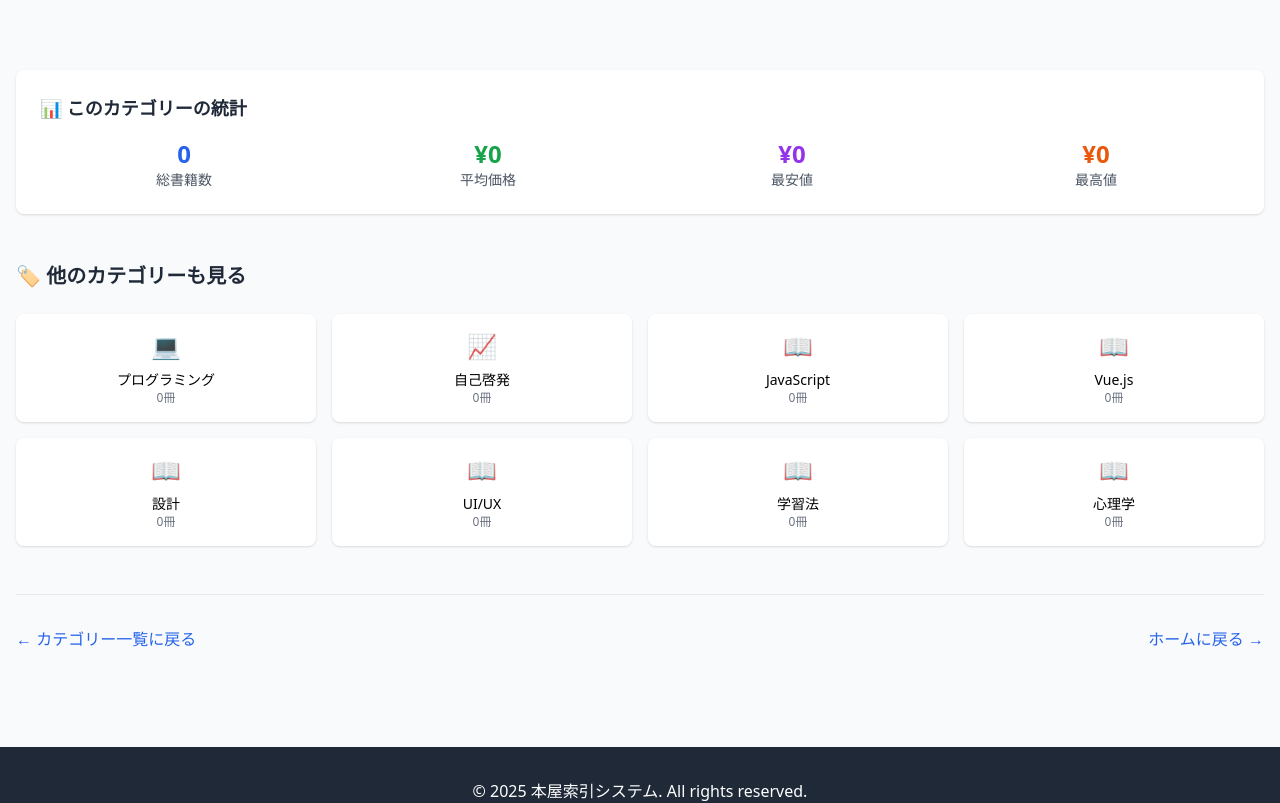
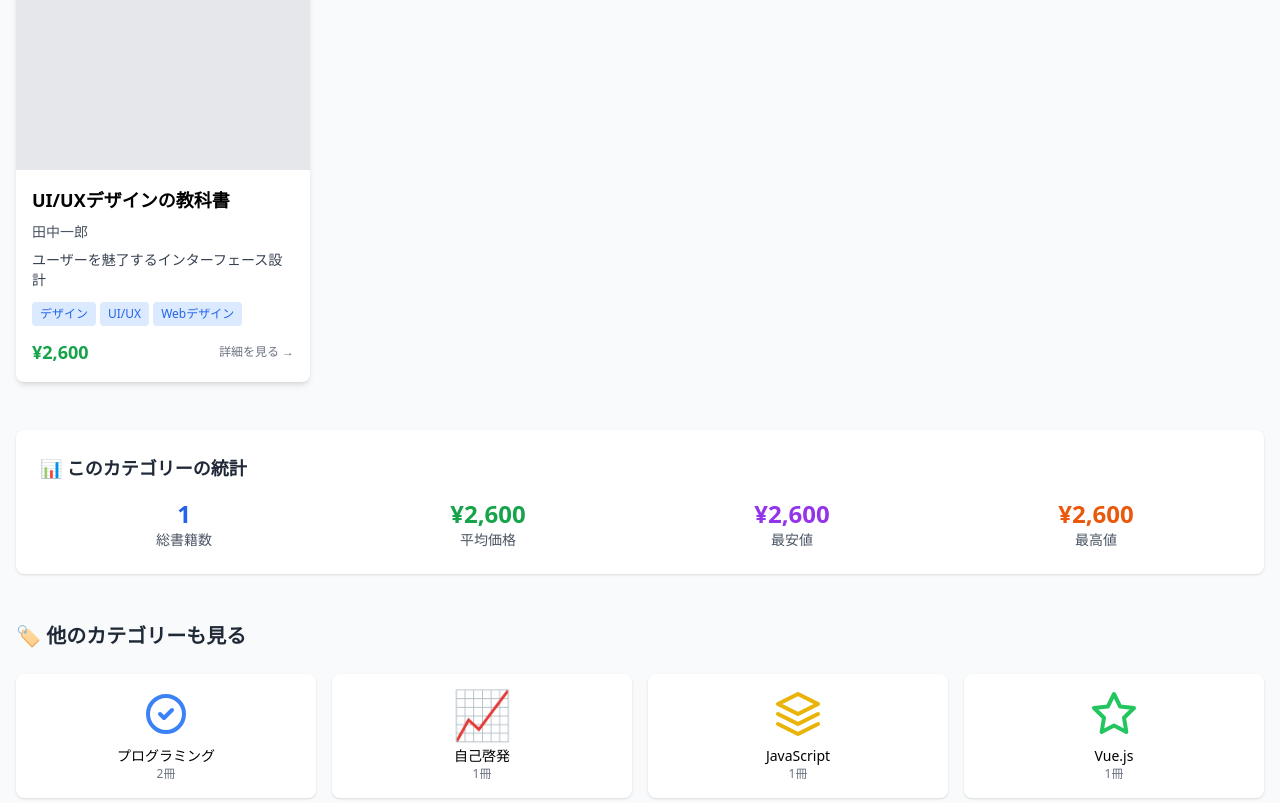
Before and after one commit to yistrev/nuxtjs-bookstore, a Nuxt app: page /categories/design in a window 1280 px wide. Shown: the part 760-1563 px from the top of the page. Built offline with nearby package versions, Linux system fonts and the light colour scheme.

Commit message:
update category icon

```diff
--- a/composables/useBooks.ts
+++ b/composables/useBooks.ts
@@ -81,54 +81,126 @@ export const useBooks = () => {
       {
         "id": "programming",
         "name": "プログラミング",
-        "description": "ソフトウェア開発・プログラミングに関する書籍"
+        "description": "ソフトウェア開発・プログラミングに関する書籍",
+        "icon": {
+          "type": "svg",
+          "path": "M9 12l2 2 4-4m6 2a9 9 0 11-18 0 9 9 0 0118 0z",
+          "className": "w-12 h-12 text-blue-500"
+        }
       },
       {
         "id": "design",
         "name": "デザイン",
-        "description": "UI/UX・グラフィックデザインに関する書籍"
+        "description": "UI/UX・グラフィックデザインに関する書籍",
+        "icon": {
+          "type": "svg",
+          "path": "M7 21a4 4 0 01-4-4V5a2 2 0 012-2h4a2 2 0 012 2v12a4 4 0 01-4 4zM7 3H5v12a2 2 0 104 0V3z",
+          "className": "w-12 h-12 text-pink-500"
+        }
       },
       {
         "id": "self-improvement",
         "name": "自己啓発",
-        "description": "スキルアップ・学習法に関する書籍"
+        "description": "スキルアップ・学習法に関する書籍",
+        "icon": {
+          "type": "emoji",
+          "content": "📈",
+          "className": "text-5xl"
+        }
       },
       {
         "id": "javascript",
         "name": "JavaScript",
-        "description": "JavaScript・フロントエンド開発に関する書籍"
+        "description": "JavaScript・フロントエンド開発に関する書籍",
+        "icon": {
+          "type": "svg",
+          "path": "M12 2L2 7l10 5 10-5-10-5zM2 17l10 5 10-5M2 12l10 5 10-5",
+          "className": "w-12 h-12 text-yellow-500"
+        }
       },
       {
         "id": "vue",
         "name": "Vue.js",
-        "description": "Vue.js・フレームワークに関する書籍"
+        "description": "Vue.js・フレームワークに関する書籍",
+        "icon": {
+          "type": "svg",
+          "path": "M12 2l3.09 6.26L22 9l-5 4.87L18.18 21 12 17.77 5.82 21 7 13.87 2 9l6.91-.74L12 2z",
+          "className": "w-12 h-12 text-green-500"
+        }
       },
       {
         "id": "design-patterns",
         "name": "設計",
-        "description": "ソフトウェア設計・アーキテクチャに関する書籍"
+        "description": "ソフトウェア設計・アーキテクチャに関する書籍",
+        "icon": {
+          "type": "svg",
+          "path": "M19 11H5m14 0a2 2 0 012 2v6a2 2 0 01-2 2H5a2 2 0 01-2-2v-6a2 2 0 012-2m14 0V9a2 2 0 00-2-2M5 11V9a2 2 0 012-2m0 0V5a2 2 0 012-2h6a2 2 0 012 2v2M7 7h10",
+          "className": "w-12 h-12 text-purple-500"
+        }
       },
       {
         "id": "ui-ux",
         "name": "UI/UX",
-        "description": "ユーザーインターフェース・体験設計に関する書籍"
+        "description": "ユーザーインターフェース・体験設計に関する書籍",
+        "icon": {
+          "type": "svg",
+          "path": "M4 5a1 1 0 011-1h14a1 1 0 011 1v2a1 1 0 01-1 1H5a1 1 0 01-1-1V5zM4 13a1 1 0 011-1h6a1 1 0 011 1v6a1 1 0 01-1 1H5a1 1 0 01-1-1v-6zM16 13a1 1 0 011-1h2a1 1 0 011 1v6a1 1 0 01-1 1h-2a1 1 0 01-1-1v-6z",
+          "className": "w-12 h-12 text-indigo-500"
+        }
       },
       {
         "id": "learning",
         "name": "学習法",
-        "description": "効率的な学習・勉強法に関する書籍"
+        "description": "効率的な学習・勉強法に関する書籍",
+        "icon": {
+          "type": "emoji",
+          "content": "🧠",
+          "className": "text-5xl"
+        }
       },
       {
         "id": "psychology",
         "name": "心理学",
-        "description": "心理学・行動科学に関する書籍"
+        "description": "心理学・行動科学に関する書籍",
+        "icon": {
+          "type": "svg",
+          "path": "M9.663 17h4.673M12 3v1m6.364 1.636l-.707.707M21 12h-1M4 12H3m3.343-5.657l-.707-.707m2.828 9.9a5 5 0 117.072 0l-.548.547A3.374 3.374 0 0014 18.469V19a2 2 0 11-4 0v-.531c0-.895-.356-1.754-.988-2.386l-.548-.547z",
+          "className": "w-12 h-12 text-orange-500"
+        }
       }
     ]
+  }
+
+  // カテゴリー別の書籍を取得するヘルパー関数
+  const getBooksByCategory = (categoryName) => {
+    return booksData.books.filter(book =>
+      Array.isArray(book.category)
+        ? book.category.includes(categoryName)
+        : book.category === categoryName
+    )
+  }
+
+  // カテゴリー別の書籍数を取得するヘルパー関数
+  const getBookCountByCategory = (categoryName) => {
+    return getBooksByCategory(categoryName).length
+  }
+
+  // カテゴリーアイコンを取得するヘルパー関数
+  const getCategoryIcon = (categoryName) => {
+    const category = booksData.categories.find(c => c.name === categoryName)
+    return category?.icon || {
+      type: "emoji",
+      content: "📖",
+      className: "text-5xl"
+    }
   }
 
   return {
     books: booksData.books,
     categories: booksData.categories,
-    data: booksData
+    data: booksData,
+    getBooksByCategory,
+    getBookCountByCategory,
+    getCategoryIcon
   }
 }
--- a/pages/categories/[id].vue
+++ b/pages/categories/[id].vue
@@ -12,7 +12,21 @@
     <!-- カテゴリーヘッダー -->
     <div class="bg-gradient-to-r from-blue-500 to-purple-600 text-white rounded-lg p-8 mb-8">
       <div class="text-center">
-        <div class="text-6xl mb-4">{{ getCategoryIcon(category.name) }}</div>
+        <!-- 柔軟なアイコン表示 -->
+        <div class="mb-4 flex justify-center">
+          <component
+            v-if="categoryIcon.type === 'svg'"
+            :is="'svg'"
+            :class="categoryIcon.className"
+            fill="none"
+            stroke="currentColor"
+            viewBox="0 0 24 24"
+            xmlns="http://www.w3.org/2000/svg"
+          >
+            <path stroke-linecap="round" stroke-linejoin="round" stroke-width="2" :d="categoryIcon.path"></path>
+          </component>
+          <div v-else :class="categoryIcon.className">{{ categoryIcon.content }}</div>
+        </div>
         <h1 class="text-3xl font-bold mb-2">{{ category.name }}</h1>
         <p class="text-blue-100 mb-4">{{ category.description }}</p>
         <div class="text-lg">
@@ -71,6 +85,18 @@
             <h3 class="font-bold text-lg mb-2 line-clamp-2">{{ book.title }}</h3>
             <p class="text-sm text-gray-600 mb-2">{{ book.author }}</p>
             <p class="text-sm text-gray-700 line-clamp-2 mb-3">{{ book.catchphrase }}</p>
+
+            <!-- カテゴリータグ -->
+            <div class="flex flex-wrap gap-1 mb-3">
+              <span
+                v-for="cat in book.category"
+                :key="cat"
+                class="text-xs bg-blue-100 text-blue-600 px-2 py-1 rounded"
+              >
+                {{ cat }}
+              </span>
+            </div>
+
             <div class="flex justify-between items-center">
               <span class="text-lg font-bold text-green-600">¥{{ book.price.toLocaleString() }}</span>
               <span class="text-xs text-gray-500">詳細を見る →</span>
@@ -120,7 +146,21 @@
           :to="`/categories/${otherCategory.id}`"
           class="bg-white p-4 rounded-lg shadow hover:shadow-md transition-shadow text-center"
         >
-          <div class="text-2xl mb-2">{{ getCategoryIcon(otherCategory.name) }}</div>
+          <!-- 柔軟なアイコン表示 -->
+          <div class="mb-2 flex justify-center">
+            <component
+              v-if="otherCategory.icon.type === 'svg'"
+              :is="'svg'"
+              :class="otherCategory.icon.className"
+              fill="none"
+              stroke="currentColor"
+              viewBox="0 0 24 24"
+              xmlns="http://www.w3.org/2000/svg"
+            >
+              <path stroke-linecap="round" stroke-linejoin="round" stroke-width="2" :d="otherCategory.icon.path"></path>
+            </component>
+            <div v-else :class="otherCategory.icon.className">{{ otherCategory.icon.content }}</div>
+          </div>
           <div class="font-medium text-sm">{{ otherCategory.name }}</div>
           <div class="text-xs text-gray-500">{{ getBookCountByCategory(otherCategory.name) }}冊</div>
         </NuxtLink>
@@ -155,15 +195,20 @@ const route = useRoute()
 const categoryId = route.params.id
 
 // composablesを使用してデータを取得
-const { books, categories } = useBooks()
+const { books, categories, getBooksByCategory, getBookCountByCategory, getCategoryIcon } = useBooks()
 
 // 該当カテゴリーを検索
 const category = categories.find(c => c.id === categoryId)
 
-// このカテゴリーの書籍
+// カテゴリーアイコンを取得
+const categoryIcon = computed(() => {
+  return category ? getCategoryIcon(category.name) : { type: "emoji", content: "📖", className: "text-5xl" }
+})
+
+// このカテゴリーの書籍（配列対応）
 const categoryBooks = computed(() => {
   if (!category) return []
-  return books.filter(book => book.category === category.name)
+  return getBooksByCategory(category.name)
 })
 
 // 他のカテゴリー
@@ -222,25 +267,6 @@ const maxPrice = computed(() => {
   return Math.max(...categoryBooks.value.map(book => book.price)).toLocaleString()
 })
 
-// ヘルパー関数
-const getCategoryIcon = (categoryName) => {
-  const iconMap = {
-    'プログラミング': '💻',
-    'デザイン': '🎨',
-    '自己啓発': '📈',
-    'ビジネス': '💼',
-    '小説': '📚',
-    '歴史': '🏛️',
-    '科学': '🔬',
-    '料理': '👩‍🍳'
-  }
-  return iconMap[categoryName] || '📖'
-}
-
-const getBookCountByCategory = (categoryName) => {
-  return books.filter(book => book.category === categoryName).length
-}
-
 // 404エラーハンドリング
 if (!category) {
   throw createError({
--- a/pages/categories/index.vue
+++ b/pages/categories/index.vue
@@ -25,12 +25,26 @@
       <div
         v-for="category in sortedCategories"
         :key="category.id"
-        class="bg-white rounded-lg shadow-md hover:shadow-lg transition-all duration-200 transform hover:scale-105"
+        class="bg-white rounded-lg shadow-md border-gray-300 hover:shadow-lg transition-all duration-200 transform hover:scale-105"
       >
         <NuxtLink :to="`/categories/${category.id}`" class="block p-6">
           <!-- カテゴリーアイコン -->
           <div class="text-center mb-4">
-            <div class="text-5xl mb-2">{{ getCategoryIcon(category.name) }}</div>
+            <!-- 柔軟なアイコン表示 -->
+            <div class="mb-2 flex justify-center">
+              <component
+                v-if="category.icon.type === 'svg'"
+                :is="'svg'"
+                :class="category.icon.className"
+                fill="none"
+                stroke="currentColor"
+                viewBox="0 0 24 24"
+                xmlns="http://www.w3.org/2000/svg"
+              >
+                <path stroke-linecap="round" stroke-linejoin="round" stroke-width="2" :d="category.icon.path"></path>
+              </component>
+              <div v-else :class="category.icon.className">{{ category.icon.content }}</div>
+            </div>
             <h2 class="text-xl font-bold text-gray-800">{{ category.name }}</h2>
           </div>
 
@@ -40,7 +54,7 @@
           <!-- 書籍数 -->
           <div class="text-center">
             <span class="inline-block bg-blue-100 text-blue-800 text-sm font-medium px-3 py-1 rounded-full">
-              {{ getBookCountByCategory(category.name) }}冊
+              {{ category.bookCount }}冊
             </span>
           </div>
 
@@ -84,36 +98,17 @@
   </div>
 </template>
 
+
 <script setup>
 // composablesを使用してデータを取得
-const { books, categories } = useBooks()
+const { books, categories, getBooksByCategory, getBookCountByCategory } = useBooks()
 
 // ソート状態
 const sortBy = ref('name')
 
-// カテゴリーアイコンを取得
-const getCategoryIcon = (categoryName) => {
-  const iconMap = {
-    'プログラミング': '💻',
-    'デザイン': '🎨',
-    '自己啓発': '📈',
-    'ビジネス': '💼',
-    '小説': '📚',
-    '歴史': '🏛️',
-    '科学': '🔬',
-    '料理': '👩‍🍳'
-  }
-  return iconMap[categoryName] || '📖'
-}
-
-// カテゴリー別書籍数を取得
-const getBookCountByCategory = (categoryName) => {
-  return books.filter(book => book.category === categoryName).length
-}
-
 // カテゴリー別最新書籍を取得
 const getLatestBookByCategory = (categoryName) => {
-  const categoryBooks = books.filter(book => book.category === categoryName)
+  const categoryBooks = getBooksByCategory(categoryName)
   return categoryBooks[0] // 実際のアプリでは日付でソートする
 }
 
```
